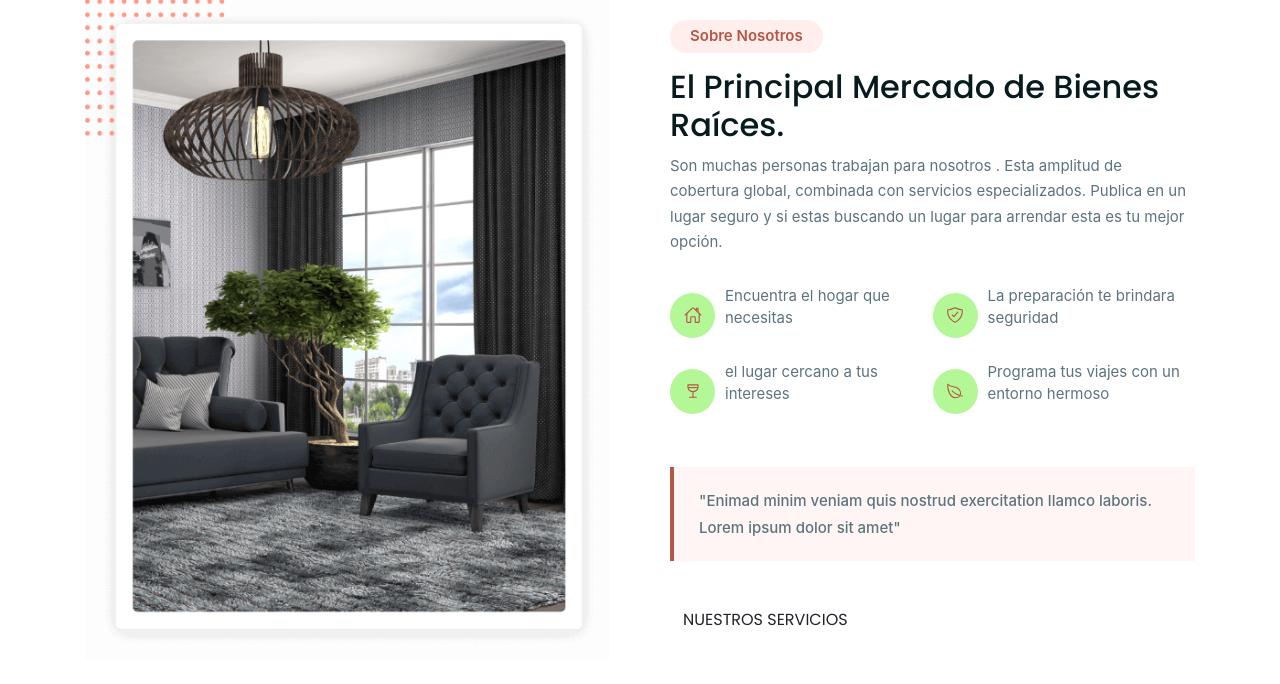
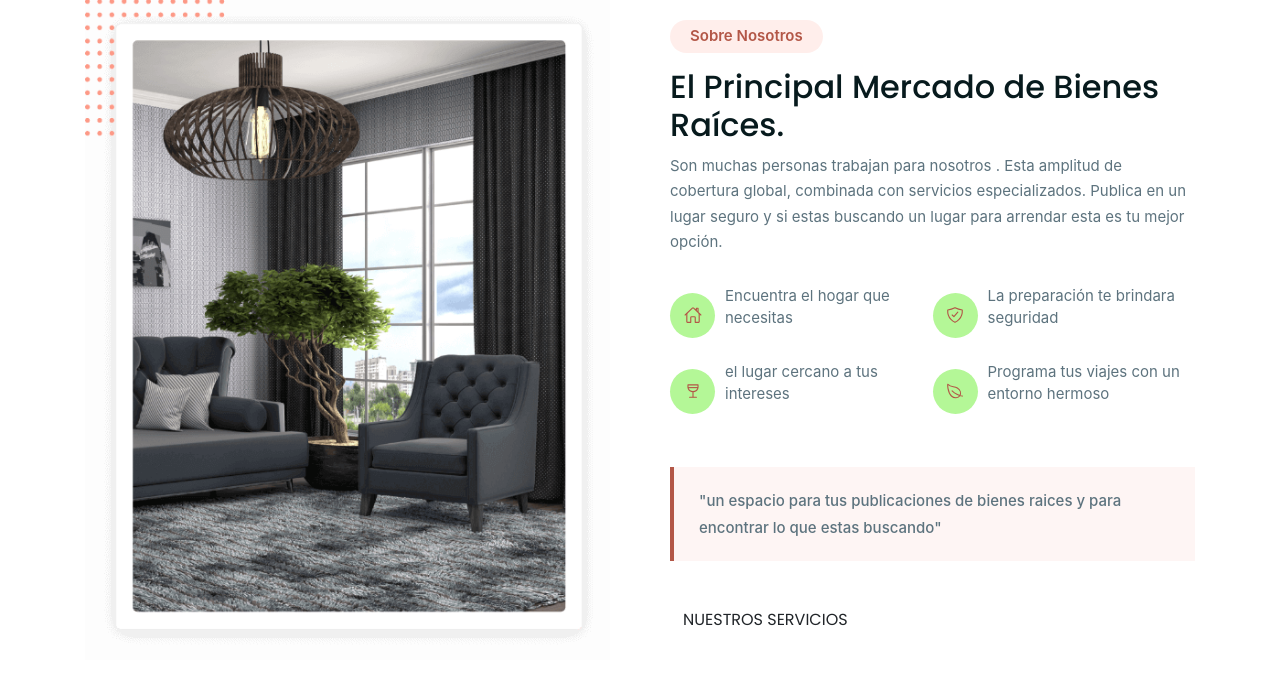
Before and after one commit to vanemn/proyecto_inmuebles, a Django app: page /about/ in a window 1280 px wide. Shown: the part 234-918 px from the top of the page. Run offline with Django 5.2, Linux system fonts and the light colour scheme; parts of the project's set-up code (start-up, migrations or seed data) failed here and were passed over; some libraries are stand-ins or nearby versions.

Commit message:
texto about

```diff
--- a/gestion_inmuebles/templates/about.html
+++ b/gestion_inmuebles/templates/about.html
@@ -58,8 +58,7 @@
       </ul>
 
       <p class="callout">
-        "Enimad minim veniam quis nostrud exercitation llamco laboris. Lorem
-        ipsum dolor sit amet"
+        "un espacio para tus publicaciones de bienes raices y para encontrar lo que estas buscando"
       </p>
 
       <a href="#service" class="btn">Nuestros Servicios</a>
```
